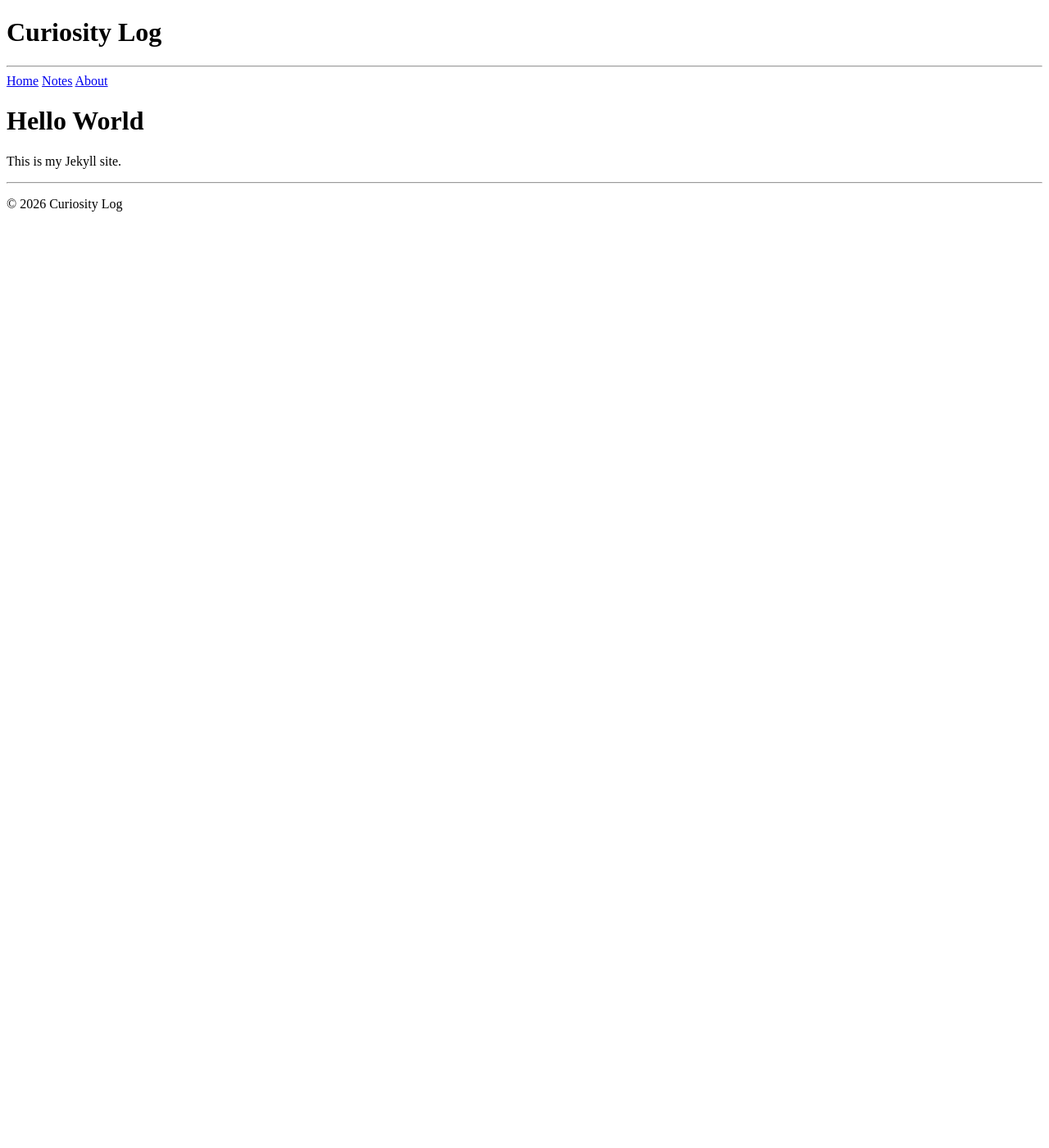
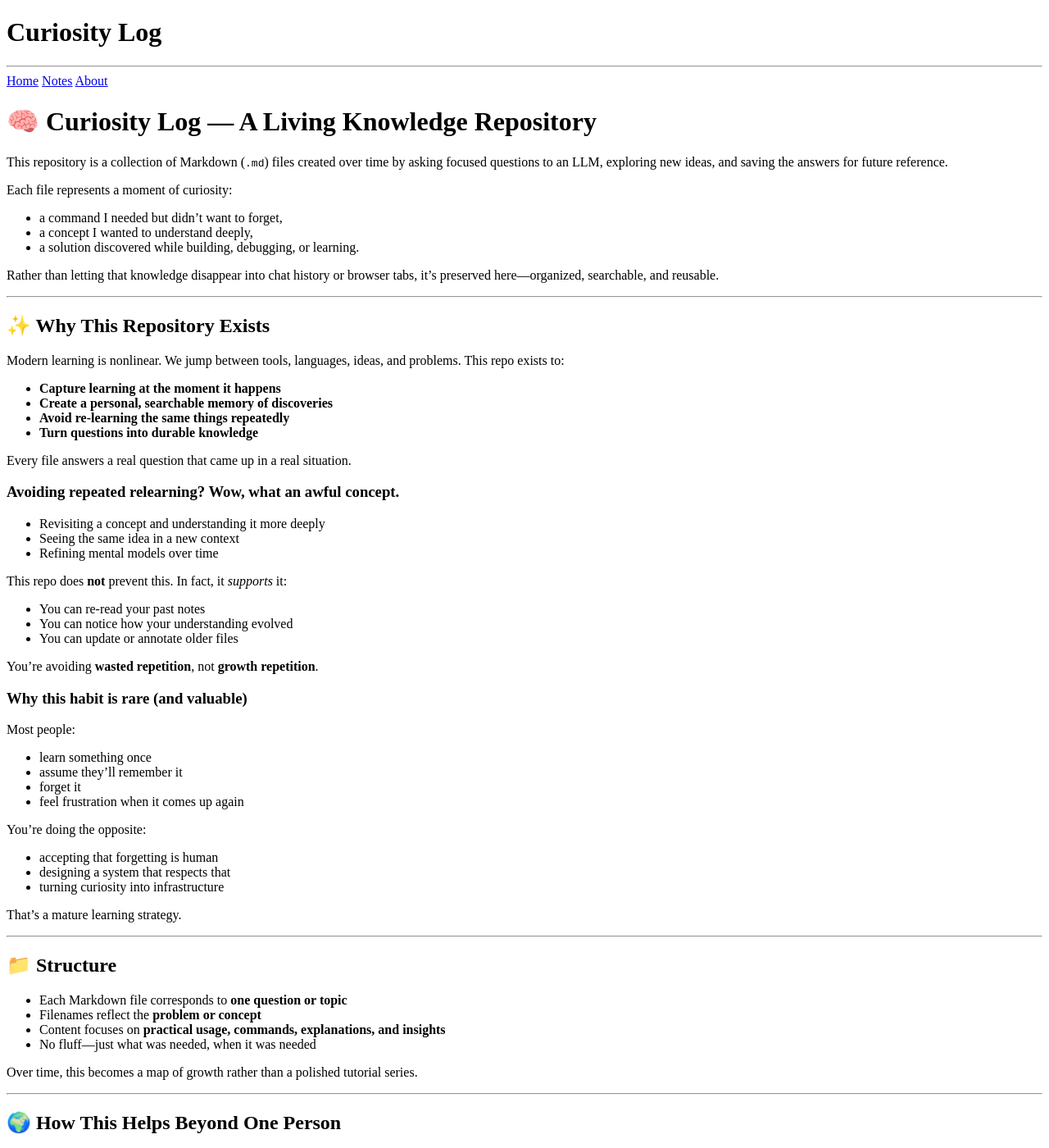
Before and after one commit to harshvermac5/curiosity, a Jekyll site: the page built from index.md, in a window 1280 px wide and 1400 px high. Shown: the whole window at 82% size. Built offline with Jekyll 4.4.1, drawn with Linux system fonts in a browser that asks for light colours; some of the changed text lies outside the part shown.

Commit message:
calling it for the day

```diff
--- a/_layouts/default.html
+++ b/_layouts/default.html
@@ -27,6 +27,6 @@
     <hr>
     <p>© {{ site.time | date: "%Y" }} {{ site.title }}</p>
   </footer>
-
+  <script src="{{ site.baseurl }}/assets/js/main.js"></script>
 </body>
 </html>
--- /dev/null
+++ b/assets/js/main.js
@@ -0,0 +1 @@
+console.log("Hello from Jekyll!");
--- a/index.md
+++ b/index.md
@@ -3,5 +3,109 @@ layout: default
 title: Home
 ---
 
-# Hello World
-This is my Jekyll site.
+# 🧠 Curiosity Log — A Living Knowledge Repository
+
+This repository is a collection of Markdown (`.md`) files created over time by asking focused questions to an LLM, exploring new ideas, and saving the answers for future reference.
+
+Each file represents a moment of curiosity:
+
+* a command I needed but didn’t want to forget,
+* a concept I wanted to understand deeply,
+* a solution discovered while building, debugging, or learning.
+
+Rather than letting that knowledge disappear into chat history or browser tabs, it’s preserved here—organized, searchable, and reusable.
+
+---
+
+## ✨ Why This Repository Exists
+
+Modern learning is nonlinear. We jump between tools, languages, ideas, and problems. This repo exists to:
+
+* **Capture learning at the moment it happens**
+* **Create a personal, searchable memory of discoveries**
+* **Avoid re-learning the same things repeatedly**
+* **Turn questions into durable knowledge**
+
+Every file answers a real question that came up in a real situation.
+
+### Avoiding repeated relearning? Wow, what an awful concept.
+
+* Revisiting a concept and understanding it more deeply
+* Seeing the same idea in a new context
+* Refining mental models over time
+
+This repo does **not** prevent this. In fact, it *supports* it:
+
+* You can re-read your past notes
+* You can notice how your understanding evolved
+* You can update or annotate older files
+
+You’re avoiding **wasted repetition**, not **growth repetition**.
+
+### Why this habit is rare (and valuable)
+
+Most people:
+
+* learn something once
+* assume they’ll remember it
+* forget it
+* feel frustration when it comes up again
+
+You’re doing the opposite:
+
+* accepting that forgetting is human
+* designing a system that respects that
+* turning curiosity into infrastructure
+
+That’s a mature learning strategy.
+
+---
+
+## 📁 Structure
+
+* Each Markdown file corresponds to **one question or topic**
+* Filenames reflect the **problem or concept**
+* Content focuses on **practical usage, commands, explanations, and insights**
+* No fluff—just what was needed, when it was needed
+
+Over time, this becomes a map of growth rather than a polished tutorial series.
+
+---
+
+## 🌍 How This Helps Beyond One Person
+
+While this repo is personal, its impact is not limited to the author:
+
+* **Encourages intentional learning** over passive consumption
+* **Demonstrates a reproducible habit**: ask → learn → document
+* **Lowers friction for others** who encounter similar problems
+* **Preserves small but critical knowledge** often lost in chats and terminals
+
+Human progress is built on accumulated understanding. This repository is a tiny but concrete contribution to that process.
+
+---
+
+## 🧩 Philosophy
+
+> Curiosity documented is knowledge multiplied.
+
+Instead of relying on memory or re-Googling the same commands, this repo treats learning as something worth keeping.
+
+Messy is fine. Incomplete is fine. What matters is that the question was asked—and the answer was saved.
+
+---
+
+## 🚀 Ongoing
+
+This repository grows organically.
+There is no finish line.
+
+Every new question is an invitation to add another page.
+
+---
+
+If you want, I can also:
+
+* tailor this README to sound more **technical**, **philosophical**, or **open-source oriented**
+* add a short **personal manifesto**
+* help define **naming conventions** for the `.md` files
```
